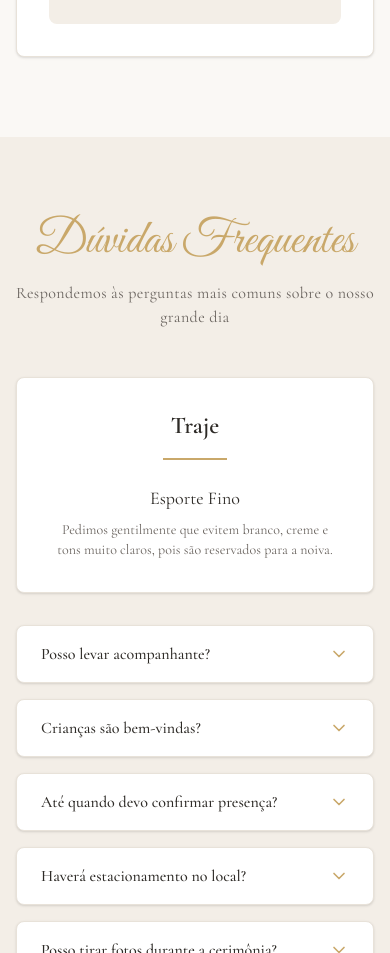
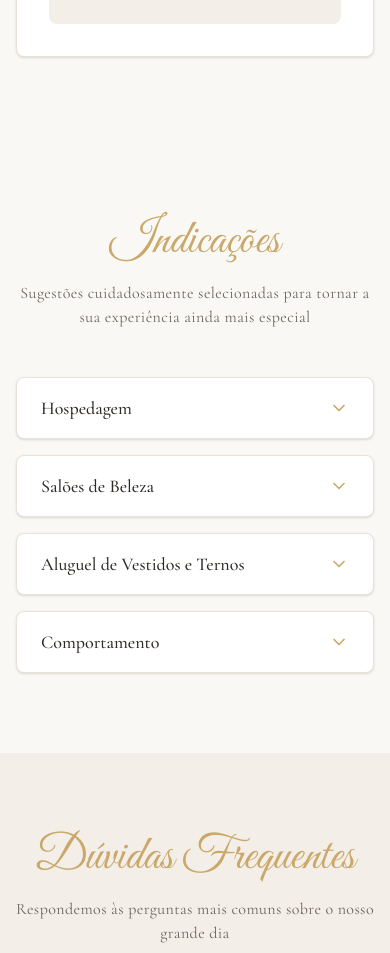
Before and after one commit to victorhugomoreira/Site-Casamento, a Next.js app: page / in a window 390 px wide. Shown: the part 8260-9213 px from the top of the page. Built offline with nearby package versions, Linux system fonts and the light colour scheme.

Commit message:
feat: add RecommendationsSection and navigation link for recommendations
Co-authored-by: victorhugomoreira <289719626+victorhugomoreira@users.noreply.github.com>

```diff
--- a/app/page.tsx
+++ b/app/page.tsx
@@ -5,6 +5,7 @@ import { EventSection } from "@/components/event-section"
 import { GallerySection } from "@/components/gallery-section"
 import { RSVPSection } from "@/components/rsvp-section"
 import { GiftsSection } from "@/components/gifts-section"
+import { RecommendationsSection } from "@/components/recommendations-section"
 import { FAQSection } from "@/components/faq-section"
 import { Footer } from "@/components/footer"
 
@@ -18,6 +19,7 @@ export default function WeddingPage() {
       <GallerySection />
       <RSVPSection />
       <GiftsSection />
+      <RecommendationsSection />
       <FAQSection />
       <Footer />
     </main>
--- a/components/navigation.tsx
+++ b/components/navigation.tsx
@@ -9,6 +9,7 @@ const navLinks = [
   { href: "#galeria", label: "Galeria" },
   { href: "#confirmar-presenca", label: "Confirmar Presença" },
   { href: "#presentes", label: "Presentes" },
+  { href: "#indicacoes", label: "Indicações" },
   { href: "#faq", label: "FAQ" },
 ]
 
--- /dev/null
+++ b/components/recommendations-section.tsx
@@ -0,0 +1,225 @@
+"use client"
+
+import { useState } from "react"
+import { ChevronDown, MapPin, Phone, Instagram } from "lucide-react"
+
+type Place = {
+  name: string
+  description: string
+  address?: string
+  phone?: string
+  instagram?: string
+  mapsUrl?: string
+}
+
+type Category = {
+  title: string
+  places: Place[]
+}
+
+const categories: Category[] = [
+  {
+    title: "Hospedagem",
+    places: [
+      {
+        name: "Hotel Deville Prime",
+        description: "Hotel completo com piscina, restaurante e fácil acesso. Ótima opção para quem vem de fora.",
+        address: "Av. Mato Grosso, 5000 - Carandá Bosque, Campo Grande - MS",
+        phone: "+55 67 3389-8000",
+        instagram: "devillehoteis",
+        mapsUrl: "https://maps.google.com/?q=Hotel+Deville+Prime+Campo+Grande",
+      },
+      {
+        name: "Jandaia Hotel",
+        description: "Localizado no centro da cidade, confortável e com excelente café da manhã.",
+        address: "R. Barão do Rio Branco, 1271 - Centro, Campo Grande - MS",
+        phone: "+55 67 3316-7700",
+        instagram: "jandaiahotel",
+        mapsUrl: "https://maps.google.com/?q=Jandaia+Hotel+Campo+Grande",
+      },
+      {
+        name: "Bristol Exceler Plaza Hotel",
+        description: "Hospedagem aconchegante com boa estrutura e atendimento acolhedor.",
+        address: "Av. Afonso Pena, 444 - Amambaí, Campo Grande - MS",
+        phone: "+55 67 2020-4700",
+        instagram: "bristolhoteis",
+        mapsUrl: "https://maps.google.com/?q=Bristol+Exceler+Plaza+Hotel+Campo+Grande",
+      },
+    ],
+  },
+  {
+    title: "Salões de Beleza",
+    places: [
+      {
+        name: "Studio Bella Hair",
+        description: "Especialistas em penteados e maquiagem para madrinhas e convidadas. Agende com antecedência.",
+        address: "R. Antônio Maria Coelho, 3200 - Cabreúva, Campo Grande - MS",
+        phone: "+55 67 99999-1234",
+        instagram: "studiobellahair",
+        mapsUrl: "https://maps.google.com/?q=Studio+Bella+Hair+Campo+Grande",
+      },
+      {
+        name: "Espaço Glamour",
+        description: "Salão completo com serviços de cabelo, maquiagem e unhas para o dia especial.",
+        address: "Av. Afonso Pena, 2100 - Centro, Campo Grande - MS",
+        phone: "+55 67 99888-4321",
+        instagram: "espacoglamourcg",
+        mapsUrl: "https://maps.google.com/?q=Espaco+Glamour+Campo+Grande",
+      },
+    ],
+  },
+  {
+    title: "Aluguel de Vestidos e Ternos",
+    places: [
+      {
+        name: "Atelier Elegance",
+        description: "Vestidos de festa e madrinhas para aluguel, com ajustes personalizados.",
+        address: "R. Dom Aquino, 1500 - Centro, Campo Grande - MS",
+        phone: "+55 67 99777-5678",
+        instagram: "atelierelegance",
+        mapsUrl: "https://maps.google.com/?q=Atelier+Elegance+Campo+Grande",
+      },
+      {
+        name: "Homem Elegante Ternos",
+        description: "Aluguel e venda de ternos e trajes sociais masculinos com ótimo caimento.",
+        address: "Av. Afonso Pena, 3000 - Jardim dos Estados, Campo Grande - MS",
+        phone: "+55 67 99666-8765",
+        instagram: "homemeleganteternos",
+        mapsUrl: "https://maps.google.com/?q=Ternos+Campo+Grande",
+      },
+    ],
+  },
+  {
+    title: "Comportamento",
+    places: [
+      {
+        name: "Chegue com Antecedência",
+        description:
+          "Pedimos que cheguem com pelo menos 30 minutos de antecedência para a cerimônia, garantindo que tudo comece no horário previsto.",
+      },
+      {
+        name: "Durante a Cerimônia",
+        description:
+          "É um momento de recolhimento e emoção. Pedimos silêncio, celulares no modo silencioso e que evitem fotos durante a celebração religiosa.",
+      },
+      {
+        name: "Na Festa",
+        description:
+          "Aproveitem, dancem e celebrem conosco! Sintam-se em casa para registrar todos os momentos e compartilhar a alegria da noite.",
+      },
+    ],
+  },
+]
+
+function PlaceCard({ place }: { place: Place }) {
+  return (
+    <div className="bg-card rounded-lg p-6 shadow-sm border border-border transition-all duration-300 hover:shadow-md hover:-translate-y-0.5">
+      <h4 className="text-lg font-semibold text-foreground mb-2">{place.name}</h4>
+      <p className="text-sm text-foreground/80 leading-relaxed mb-4">{place.description}</p>
+
+      <div className="space-y-2">
+        {place.address && (
+          <div className="flex items-start gap-2 text-sm text-muted-foreground">
+            <MapPin className="w-4 h-4 text-primary shrink-0 mt-0.5" />
+            <span>{place.address}</span>
+          </div>
+        )}
+        {place.phone && (
+          <a
+            href={`tel:${place.phone.replace(/[^+\d]/g, "")}`}
+            className="flex items-center gap-2 text-sm text-muted-foreground hover:text-primary transition-colors"
+          >
+            <Phone className="w-4 h-4 text-primary shrink-0" />
+            <span>{place.phone}</span>
+          </a>
+        )}
+        {place.instagram && (
+          <a
+            href={`https://instagram.com/${place.instagram}`}
+            target="_blank"
+            rel="noopener noreferrer"
+            className="flex items-center gap-2 text-sm text-muted-foreground hover:text-primary transition-colors"
+          >
+            <Instagram className="w-4 h-4 text-primary shrink-0" />
+            <span>@{place.instagram}</span>
+          </a>
+        )}
+      </div>
+
+      {place.mapsUrl && (
+        <a
+          href={place.mapsUrl}
+          target="_blank"
+          rel="noopener noreferrer"
+          className="inline-flex items-center gap-2 mt-4 text-sm font-medium text-primary hover:text-accent transition-colors"
+        >
+          <MapPin className="w-4 h-4" />
+          Ver no Maps
+        </a>
+      )}
+    </div>
+  )
+}
+
+export function RecommendationsSection() {
+  const [openIndex, setOpenIndex] = useState<number | null>(null)
+
+  const toggle = (index: number) => {
+    setOpenIndex(openIndex === index ? null : index)
+  }
+
+  return (
+    <section id="indicacoes" className="py-20 md:py-32 bg-background">
+      <div className="max-w-3xl mx-auto px-4 sm:px-6 lg:px-8">
+        {/* Section Header */}
+        <div className="text-center mb-12">
+          <h2 className="font-[family-name:var(--font-great-vibes)] text-5xl md:text-6xl text-primary mb-4">
+            Indicações
+          </h2>
+          <p className="text-muted-foreground tracking-wide">
+            Sugestões cuidadosamente selecionadas para tornar a sua experiência ainda mais especial
+          </p>
+        </div>
+
+        {/* Accordion */}
+        <div className="space-y-4">
+          {categories.map((category, index) => (
+            <div
+              key={index}
+              className={`rounded-lg overflow-hidden shadow-sm border transition-colors ${
+                openIndex === index ? "border-primary bg-secondary/40" : "border-border bg-card"
+              }`}
+            >
+              <button
+                onClick={() => toggle(index)}
+                className="w-full px-6 py-4 text-left flex items-center justify-between gap-4 hover:bg-secondary/50 transition-colors"
+                aria-expanded={openIndex === index}
+              >
+                <span className="font-medium text-foreground text-lg">{category.title}</span>
+                <ChevronDown
+                  className={`w-5 h-5 text-primary shrink-0 transition-transform duration-300 ${
+                    openIndex === index ? "rotate-180" : ""
+                  }`}
+                />
+              </button>
+
+              <div
+                className={`grid transition-all duration-500 ease-in-out ${
+                  openIndex === index ? "grid-rows-[1fr] opacity-100" : "grid-rows-[0fr] opacity-0"
+                }`}
+              >
+                <div className="overflow-hidden">
+                  <div className="px-6 pb-6 pt-2 grid gap-4 sm:grid-cols-2">
+                    {category.places.map((place, i) => (
+                      <PlaceCard key={i} place={place} />
+                    ))}
+                  </div>
+                </div>
+              </div>
+            </div>
+          ))}
+        </div>
+      </div>
+    </section>
+  )
+}
```
